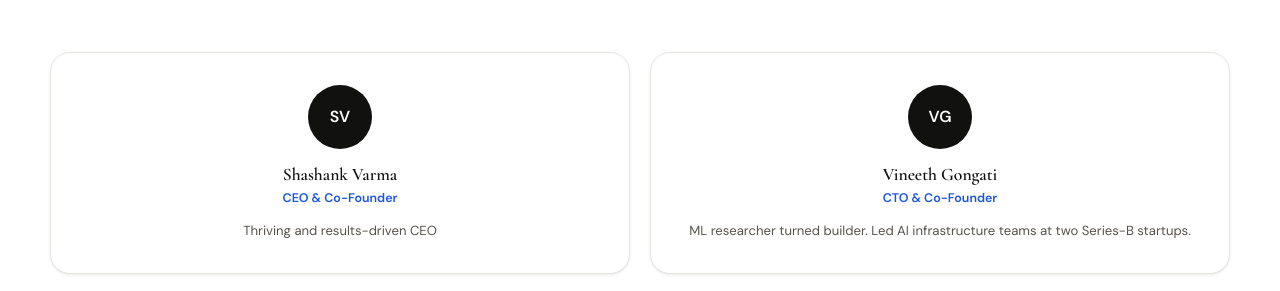
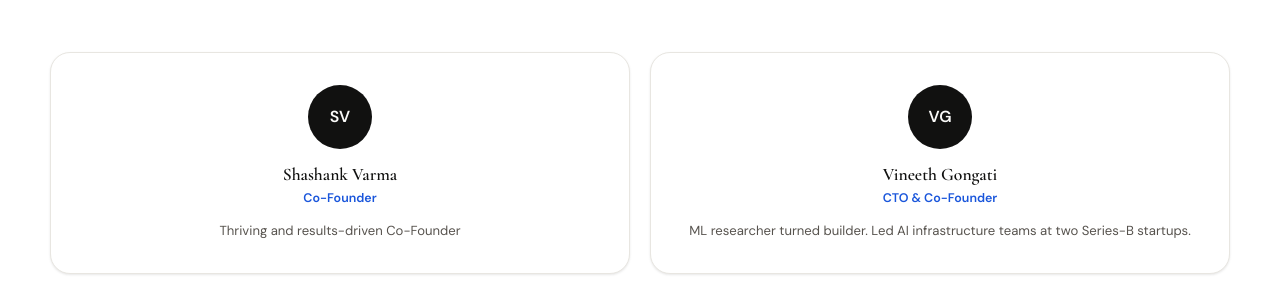
Before and after one commit to shashankvarma1/SwissFlowTech, a Next.js app: page /about in a window 1280 px wide. Shown: the part 1850-2141 px from the top of the page. Built offline with nearby package versions, Linux system fonts and the light colour scheme; no server answers.

Commit message:
Commit 3

```diff
--- a/app/about/page.tsx
+++ b/app/about/page.tsx
@@ -2,7 +2,7 @@ import Navbar from "../components/Navbar";
 import Footer from "../components/Footer";
 
 const team = [
-  { name: "Shashank Varma",  role: "CEO & Co-Founder",     bio: "Thriving and results-driven CEO",                     avatar: "SV" },
+  { name: "Shashank Varma",  role: "Co-Founder",     bio: "Thriving and results-driven Co-Founder",                     avatar: "SV" },
   { name: "Vineeth Gongati", role: "CTO & Co-Founder",     bio: "ML researcher turned builder. Led AI infrastructure teams at two Series-B startups.",                       avatar: "VG" },
   ];
 
```
